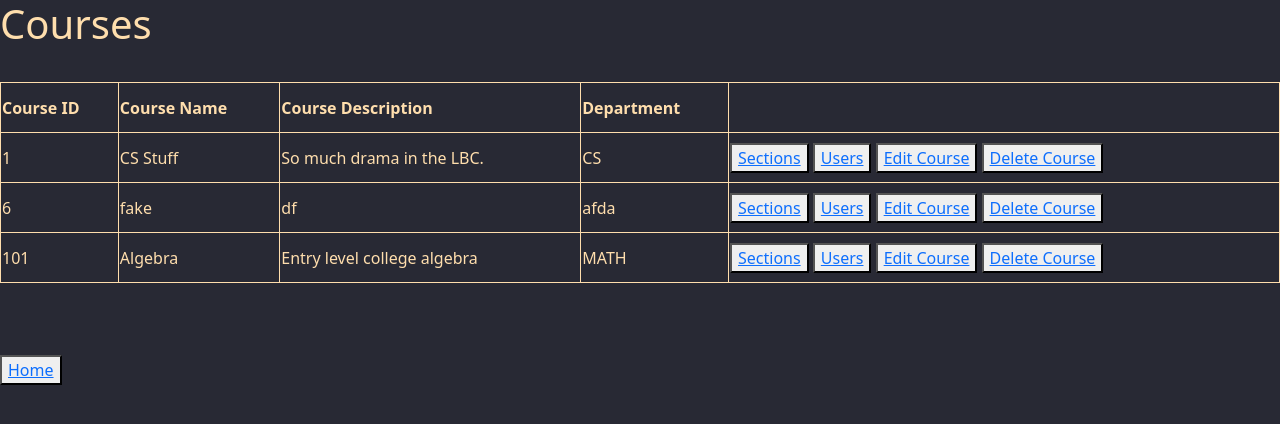
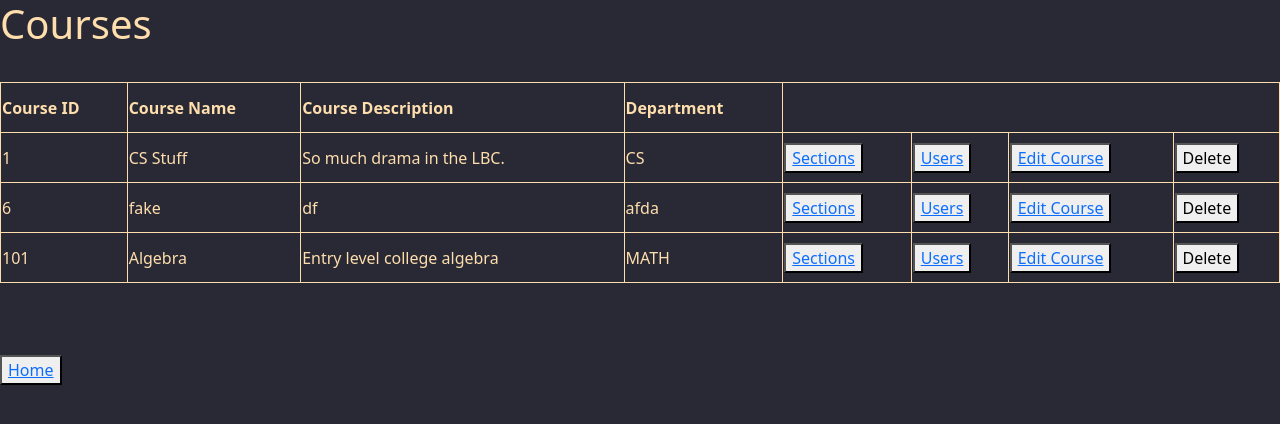
Before and after one commit to CAndreas7/DjangoUntrained, a Django app: template templates/main/Course/courses.html in a window 1280 px wide. Shown: the top 424 px of the page. Run offline with Django 4.2, Linux system fonts and the light colour scheme; the template is opened without the code that fills it: values that come from a table or form of the project are taken from there, others are empty; data comes from the database, SQL or seed files in the repository; both versions use the stored data as it was after the commit; some libraries are stand-ins or nearby versions.

Commit message:
chase merge

```diff
--- a/templates/main/Course/courses.html
+++ b/templates/main/Course/courses.html
@@ -20,12 +20,11 @@ table, th, td {
     <td>{{ course.courseName }}</td>
     <td>{{ course.courseDescription }}</td>
     <td>{{ course.courseDepartment }}</td>
-    <td>
-        <button type="button"><a href="{% url 'sections' course.courseID %}">Sections</a></button>
-        <button type="button"><a href="{% url 'usersInCourse' course.courseID %}">Users</a></button>
-        <button type="button"><a href="{% url 'courseedit' course.courseID %}">Edit Course</a></button>
-        <button type="button"><a href="{% url 'courseDelete' course.courseID %}">Delete Course</a></button>
-    </td>
+    <td><button type="button"><a href="{% url 'sections' course.courseID %}">Sections</a></button></td>
+      <td><button type="button"><a href="{% url 'usersInCourse' course.courseID %}">Users</a></button></td>
+      <td><button type="button"><a href="{% url 'courseedit' course.courseID %}">Edit Course</a></button></td>
+      <td><button onclick="course.delete(); location.reload();">Delete</button></td>
+
   </tr>
   {% endfor %}
 </table> <br>
```
Also changed, not shown: db.sqlite3.
